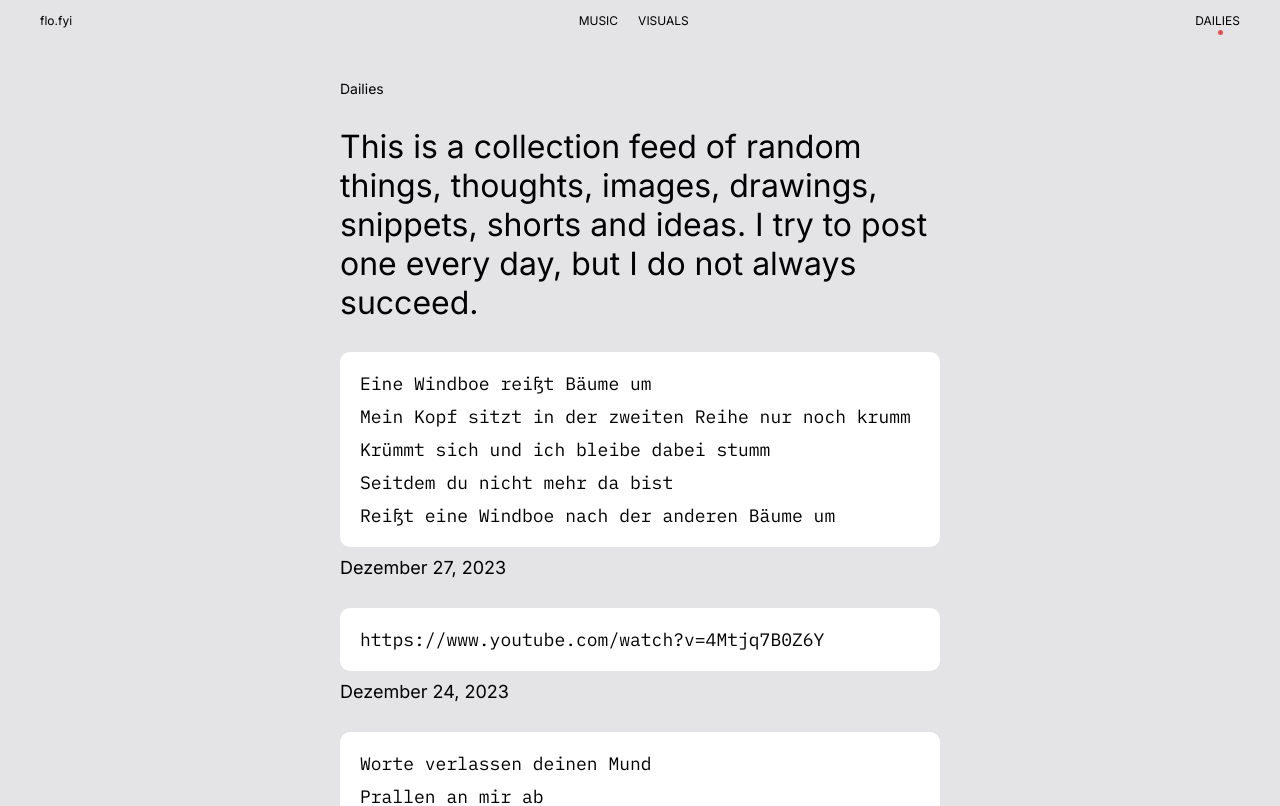
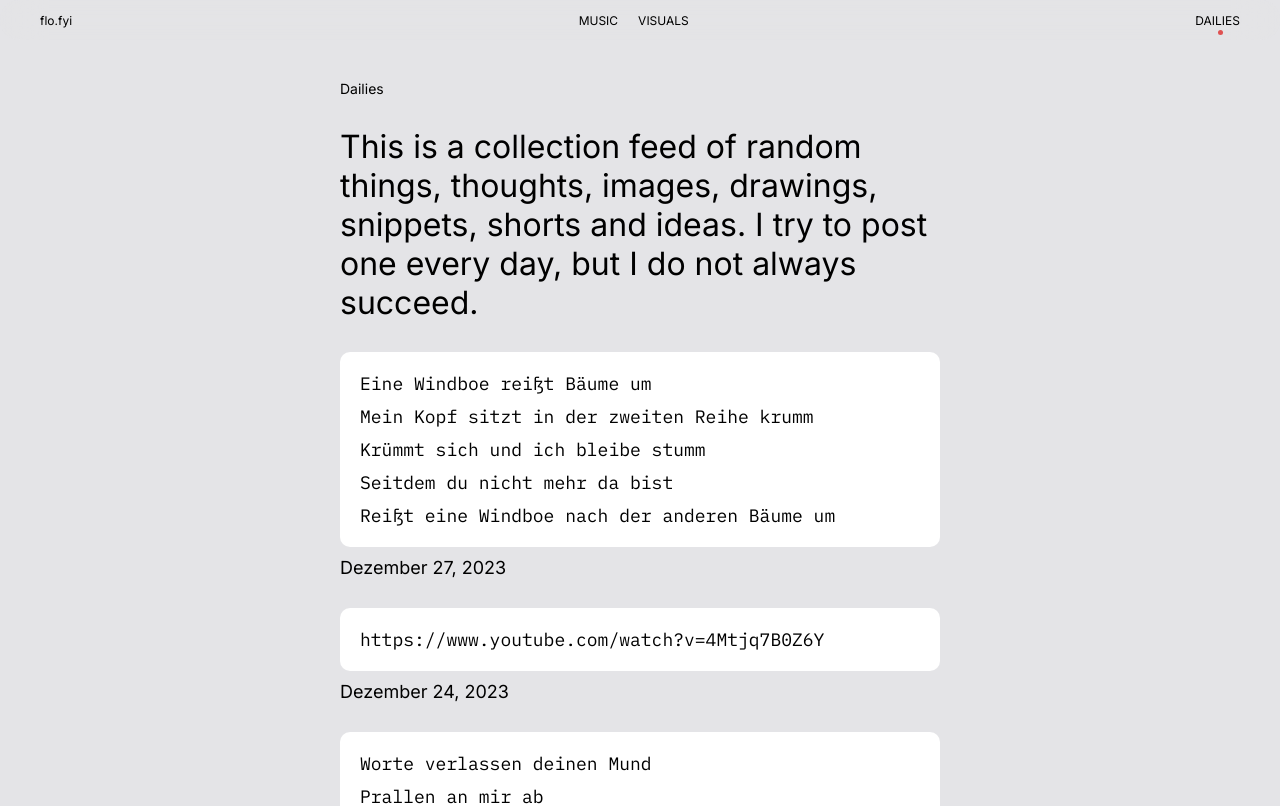
Before and after one commit to wnklrspace/flos-web, a Next.js app: page /dailies in a window 1280 px wide. Shown: the top 806 px of the page. Built offline with nearby package versions, Linux system fonts and the light colour scheme.

Commit message:
fix content to 27.12

```diff
--- a/content/dailies/2023/12/27.ts
+++ b/content/dailies/2023/12/27.ts
@@ -4,8 +4,8 @@ const Windboe: Daily = {
 	type: DAILY_TYPE.TEXT,
 	text: [
 		'Eine Windboe reißt Bäume um',
-		'Mein Kopf sitzt in der zweiten Reihe nur noch krumm',
-		'Krümmt sich und ich bleibe dabei stumm',
+		'Mein Kopf sitzt in der zweiten Reihe krumm',
+		'Krümmt sich und ich bleibe stumm',
 		'Seitdem du nicht mehr da bist',
 		'Reißt eine Windboe nach der anderen Bäume um',
 	],
```
